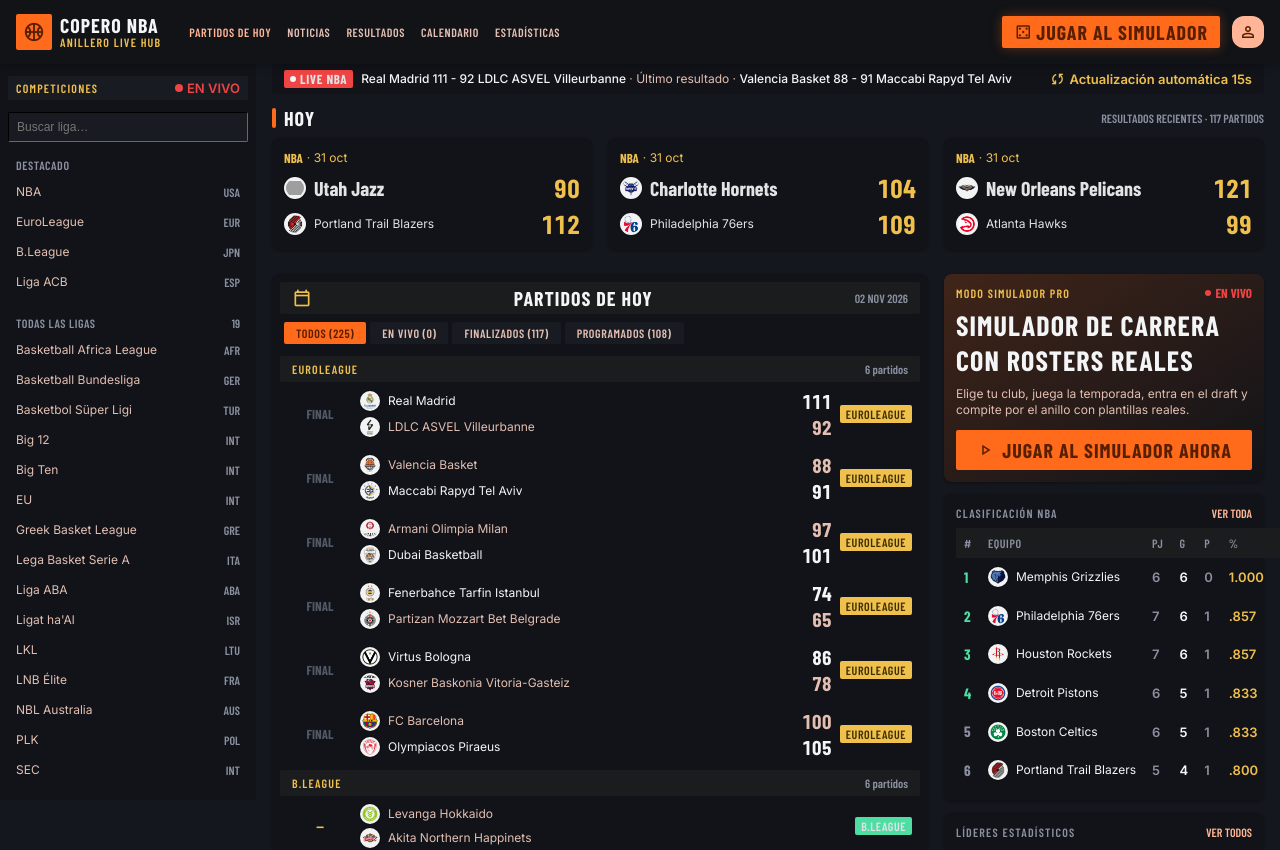
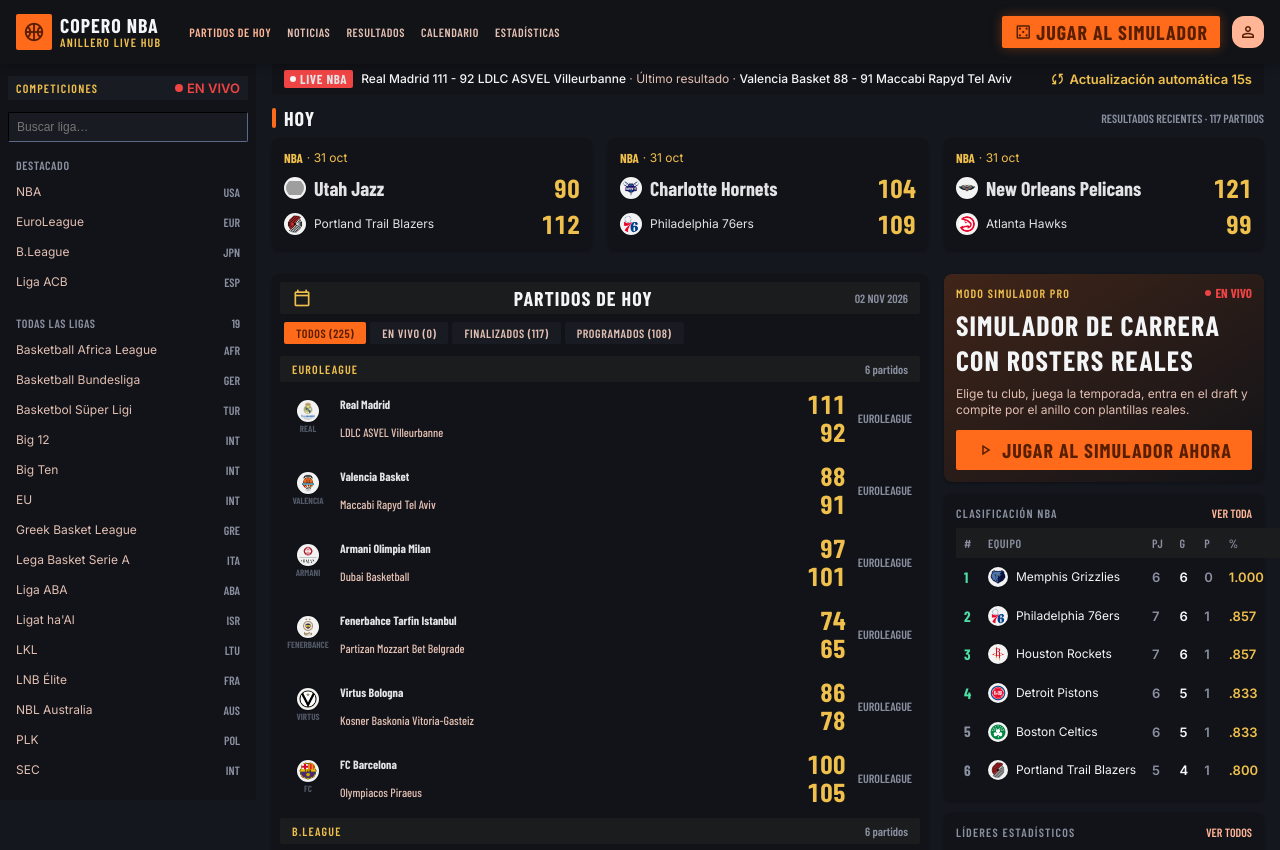
Before and after one commit to polb1/Copero-NBA, a React (Vite) app: page /actualidad in a window 1280 px wide. Shown: the top 850 px of the page. Built offline with nearby package versions, Linux system fonts and the light colour scheme; grey boxes are pictures that could not be loaded; a web font is replaced by a local one.

Commit message:
feat(actualidad): home con cards de resultados (escudos+marcador), calendario men. y datos actualizados

```diff
--- a/src/actualidad/pages/Home.tsx
+++ b/src/actualidad/pages/Home.tsx
@@ -126,7 +126,27 @@ export function Home() {
                     <span className="font-display text-label-table-header text-text-muted">{list.length} partidos</span>
                   </div>
                   {list.map((m, i) => (
-                    <MatchRow key={`${league}-${i}`} match={m as never} status={m.status} />
+                    <a key={`${league}-${i}`} href={m.league === 'EuroLeague' ? '/liga/euroleague' : m.league === 'B.League' ? '/liga/b-league' : m.league === 'NBA' ? '/liga/nba' : '/actualidad'} className="block hover:bg-court-surface-elevated transition-colors rounded-md px-2 py-2">
+                      <div className="flex items-center gap-3">
+                        <div className="w-10 flex flex-col items-center shrink-0">
+                          <TeamBadge name={m.home} size={22} />
+                          <span className="text-[9px] font-display font-bold uppercase text-text-dim">{m.home.split(' ').slice(0,1).join(' ')}</span>
+                        </div>
+                        <div className="flex-1 min-w-0 flex flex-col">
+                          <div className="flex items-center justify-between gap-2">
+                            <span className="font-display text-body-sm font-bold truncate">{m.home}</span>
+                            {(m as any).hs !== undefined ? <b className="font-display text-score-display text-secondary tabular-nums">{(m as any).hs}</b> : <span className="font-display text-label-match-status text-secondary">{m.status === 'live' ? 'EN VIVO' : m.status === 'final' ? 'FINAL' : m.time || ''}</span>}
+                          </div>
+                          <div className="flex items-center justify-between gap-2">
+                            <span className="font-display text-body-sm truncate text-on-surface-variant">{m.away}</span>
+                            {(m as any).as !== undefined ? <b className="font-display text-score-display text-secondary tabular-nums">{(m as any).as}</b> : null}
+                          </div>
+                        </div>
+                        <div className="flex items-center gap-2 shrink-0">
+                          <span className="font-display text-label-table-header uppercase text-text-muted">{m.league}</span>
+                        </div>
+                      </div>
+                    </a>
                   ))}
                 </div>
               ))}
```
